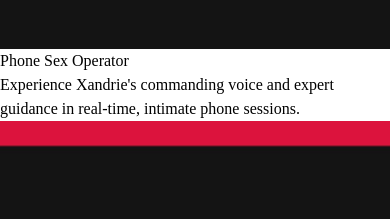
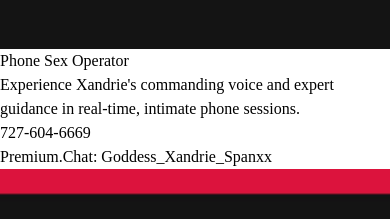
Before and after one commit to Xandrie-SpanxX/xandrie_website, a React (Vite) app in the folder client/: page / in a window 390 px wide. Shown: the part 2000-2219 px from the top of the page. Built offline with nearby package versions, Linux system fonts and the light colour scheme.

Commit message:
Checkpoint: Added phone number 727-604-6669 to the Phone Sex Operator service card, displayed prominently above the Premium.Chat link. Website is now complete with all contact information.

```diff
--- a/client/src/App.tsx
+++ b/client/src/App.tsx
@@ -290,7 +290,9 @@ function App() {
                 />
               </div>
               <h3 className="text-2xl font-bold mb-4 text-red-400">Phone Sex Operator</h3>
-              <p className="text-gray-400">Experience Xandrie's commanding voice and expert guidance in real-time, intimate phone sessions.</p>
+              <p className="text-gray-400 mb-4">Experience Xandrie's commanding voice and expert guidance in real-time, intimate phone sessions.</p>
+              <p className="text-red-400 font-bold">727-604-6669</p>
+              <p className="text-gray-400 text-sm mt-2">Premium.Chat: <a href="https://premium.chat/Goddess_Xandrie_Spanxx" className="text-red-500 hover:text-red-400">Goddess_Xandrie_Spanxx</a></p>
             </a>
 
             {/* Service 3 */}
```
